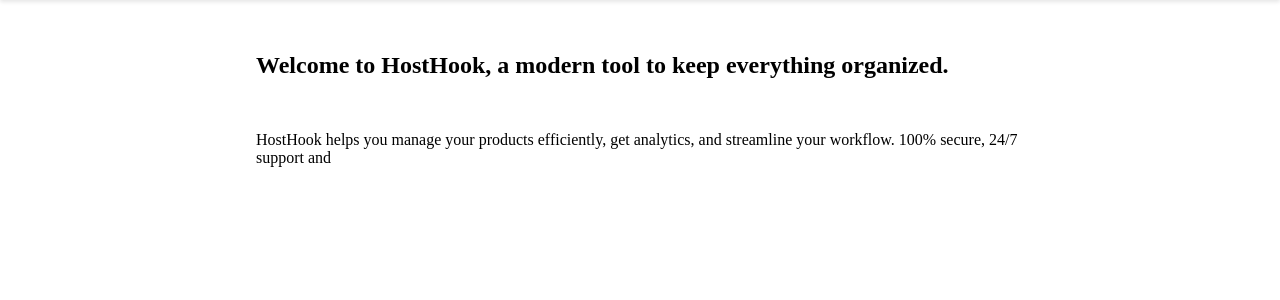
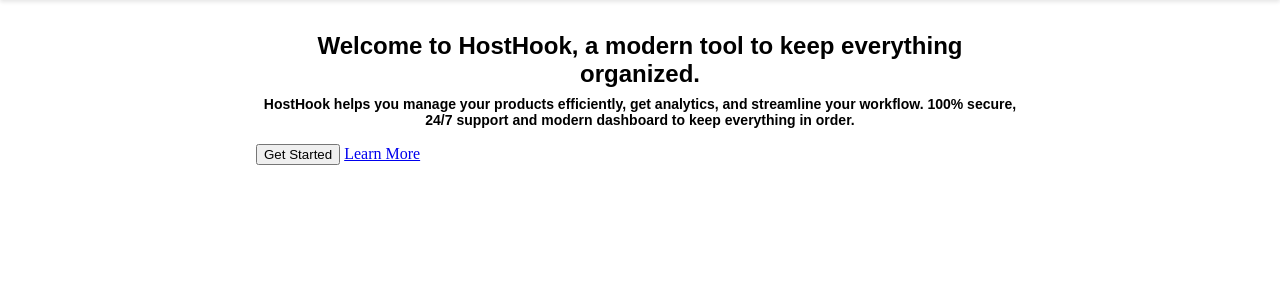
Before and after one commit to sabuka-dumbo/HostHook, a Django app: page / in a window 1280 px wide. Shown: the part 80-380 px from the top of the page. Run offline with Django 5.2, Linux system fonts and the light colour scheme.

Commit message:
Sep 20, 2026, 12:34 PM

```diff
--- a/HostHook/hhapp/static/css/style.css
+++ b/HostHook/hhapp/static/css/style.css
@@ -15,3 +15,30 @@
     justify-content: center;
     gap: 16px;
 }
+
+.hero-text {
+    display: flex;
+    flex-direction: column;
+    align-items: center;
+    gap: 8px;
+}
+
+.hero-text h1 {
+    width: 100%;
+    font-size: 24px;
+    font-weight: bold;
+    font-family: 'Arial', sans-serif;
+    text-align: center;
+    margin: 0;
+    padding: 0;
+}
+
+.hero-text p {
+    width: 100%;
+    font-size: 14px;
+    font-weight: bold;
+    font-family: 'Arial', sans-serif;
+    text-align: center;
+    margin: 0;
+    padding: 0;
+}
--- a/HostHook/hhapp/templates/index.html
+++ b/HostHook/hhapp/templates/index.html
@@ -10,8 +10,15 @@
 {% block body %}
     <section class="hero-section">
         <div class="hero-content">
-            <h1>Welcome to HostHook, a modern tool to keep everything organized.</h1>
-            <p>HostHook helps you manage your products efficiently, get analytics, and streamline your workflow. 100% secure, 24/7 support and </p>
+            <div class="hero-text">
+                <h1>Welcome to HostHook, a modern tool to keep everything organized.</h1>
+                <p>HostHook helps you manage your products efficiently, get analytics, and streamline your workflow. 100% secure, 24/7 support and modern dashboard to keep everything in order.</p>
+            </div>
+
+            <div class="hero-button">
+                <button>Get Started</button>
+                <a class="btn btn-primary" href="#">Learn More</a>
+            </div>
         </div>
 
         <img src="" alt="">
```
